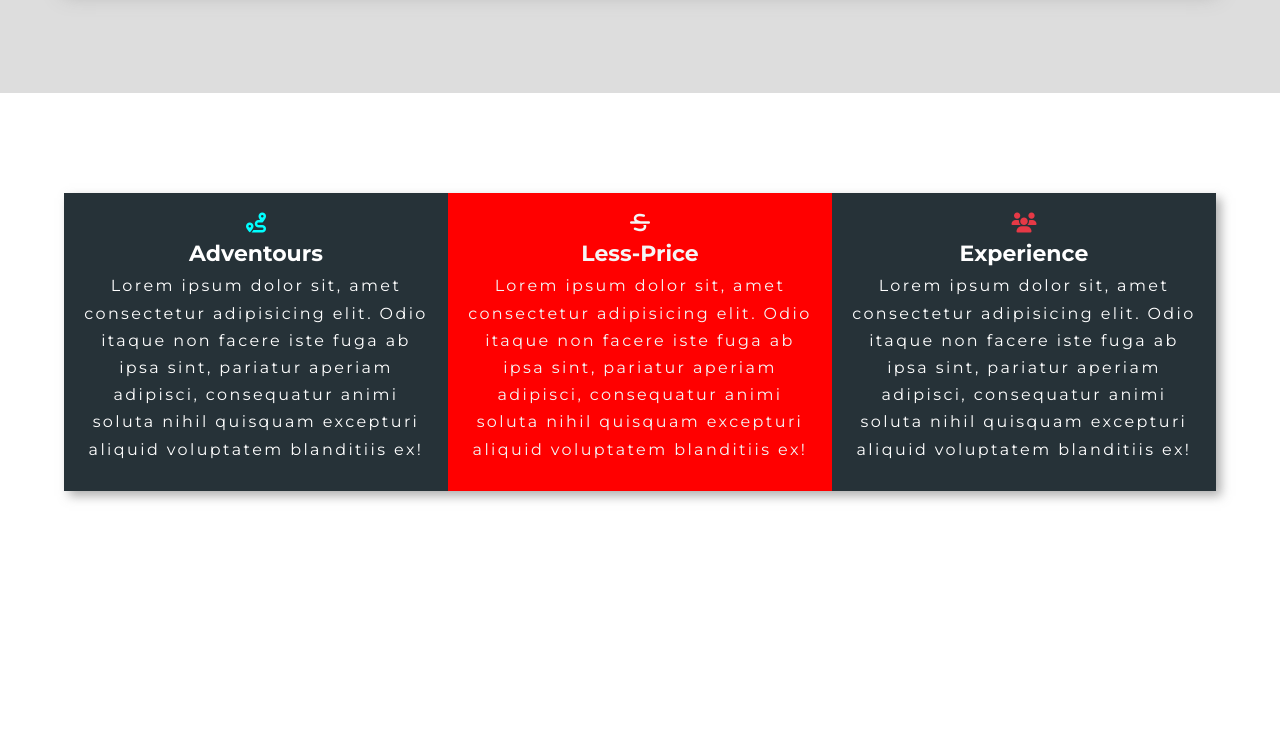
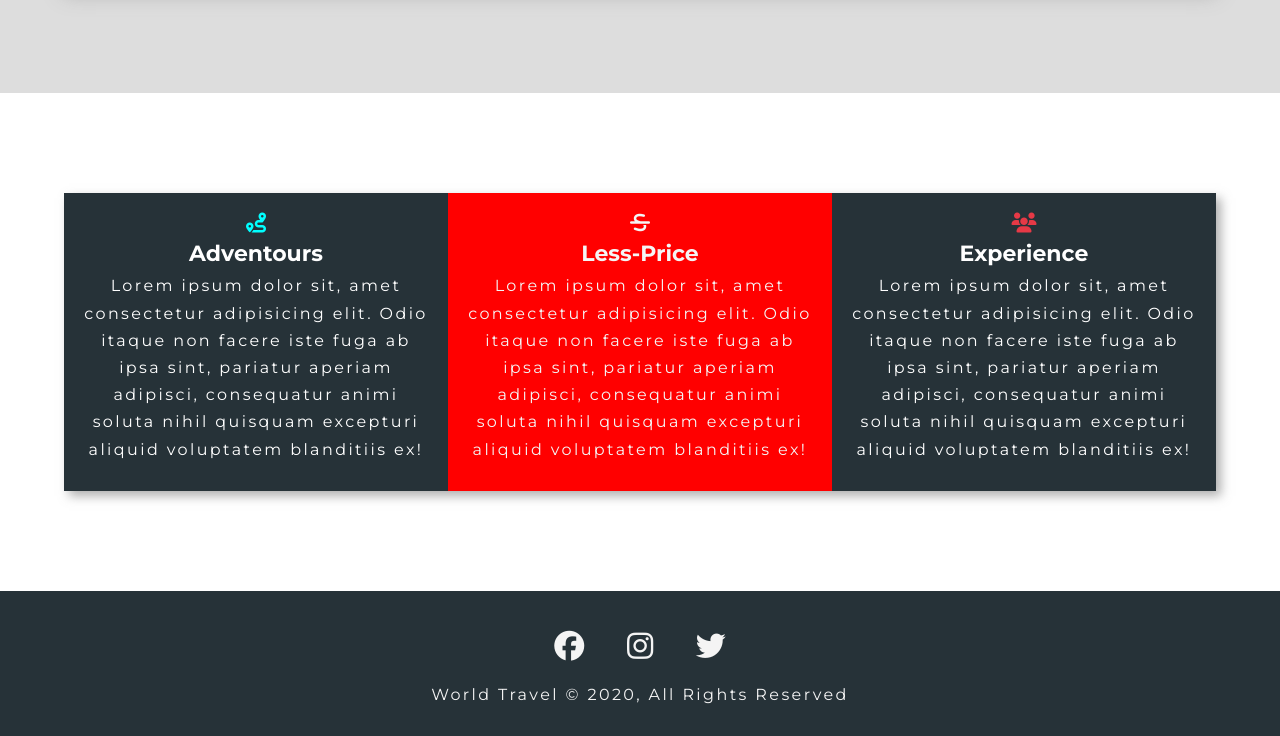
Before and after one commit to Prakash-kumar1/CSS----Revision, a plain HTML site: page Project-1/Home.html in a window 1280 px wide. Shown: the part 1667-2403 px from the top of the page. Before the commit the page ends 2258 px from the top, so only its background shows below. Drawn offline with Linux system fonts and the light colour scheme.

Commit message:
Main Page Completed

```diff
--- a/Project-1/Home.html
+++ b/Project-1/Home.html
@@ -80,5 +80,14 @@
     </div>
 </div>
 </section>
+
+<footer class="footer">
+    <div class="social-media-links">
+        <i class="fab fa-facebook fa-3x"></i>
+        <i class="fab fa-instagram fa-3x"></i>
+        <i class="fab fa-twitter fa-3x"></i>
+    </div>
+<p>World Travel &copy; 2020, All Rights Reserved</p>
+</footer>
 </body>
 </html>
--- a/Project-1/css/style.css
+++ b/Project-1/css/style.css
@@ -285,3 +285,17 @@ h1,h2.h3{
     display: block;
     clear: both;
 }
+
+
+/* #########&&&&&&&&*****  Footer Styling  #########&&&&&&&&***** */
+
+.footer{
+    background: #263238;
+    color: #f4f4f4;
+    padding: 2rem;
+    text-align: center;
+}
+
+.social-media-links i{
+    margin: 2rem;
+}
```
